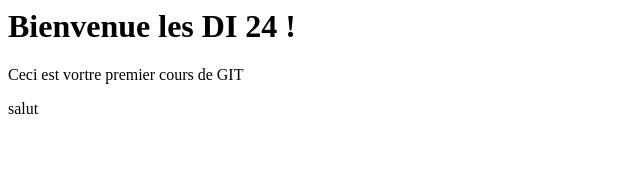
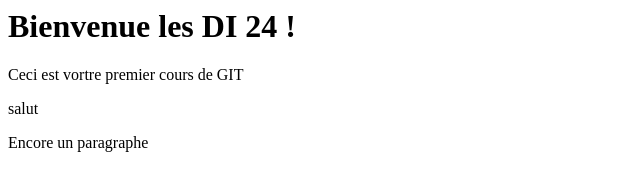
Before and after one commit to AlexBerteaux/DI24, a plain HTML site: page index.html in a window 1280 px wide. Shown: the whole page, without its empty margins (0-640 px from the left). Drawn offline with Linux system fonts and the light colour scheme.

Commit message:
Add a paragraph

```diff
--- a/index.html
+++ b/index.html
@@ -6,7 +6,10 @@
     <p>Ceci est vortre premier cours de GIT</p>
     <p>salut
     </p>
+    <p>Encore un paragraphe</p>
   </body>
+
+
   <footer>
 
   </footer>
```
